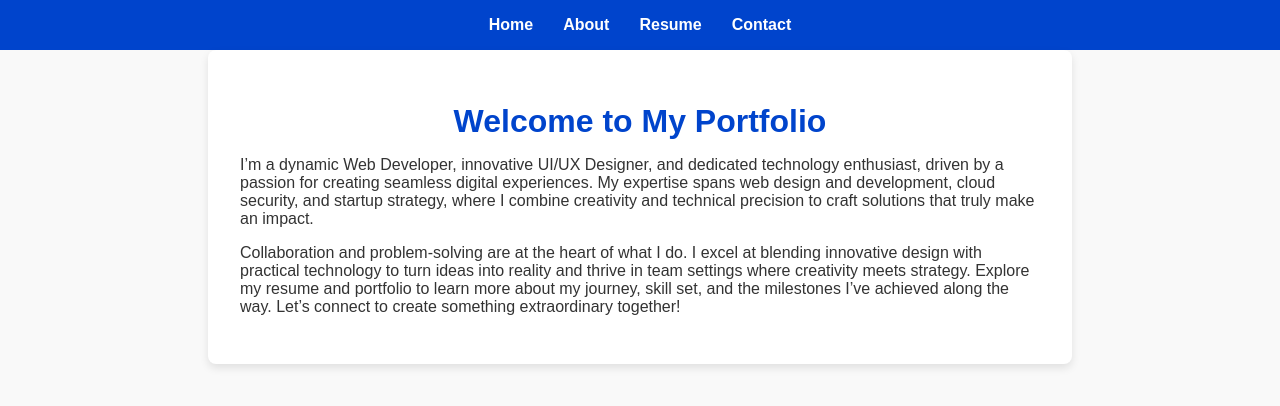
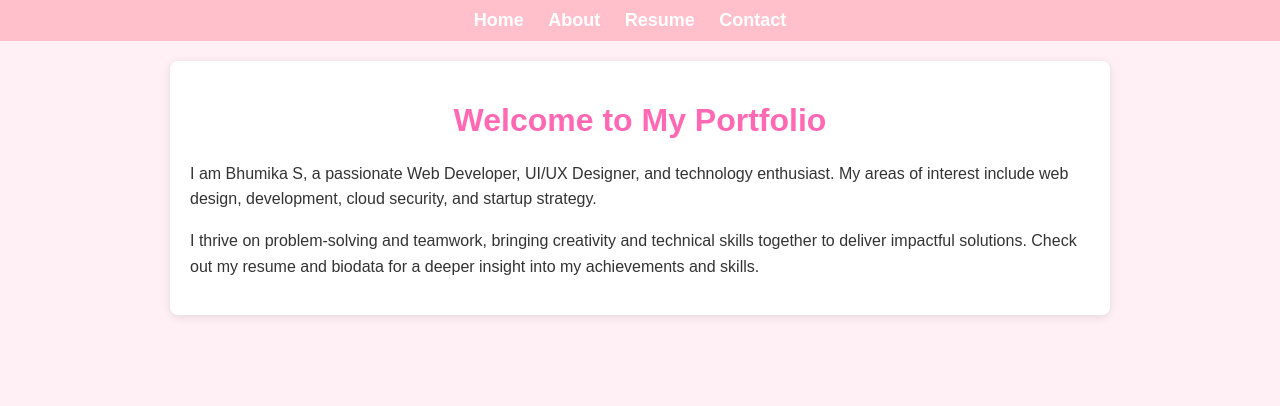
Before and after one commit to pkb9/portfolio, a plain HTML site: page index.html in a window 1280 px wide. Drawn offline with Linux system fonts and the light colour scheme.

Commit message:
Update index.html

```diff
--- a/index.html
+++ b/index.html
@@ -6,7 +6,62 @@
     <meta charset="UTF-8">
     <meta name="viewport" content="width=device-width, initial-scale=1.0">
     <title>Portfolio</title>
-    <link rel="stylesheet" href="styles.css">
+    <style>
+        body {
+            font-family: Arial, sans-serif;
+            margin: 0;
+            padding: 0;
+            background-color: #fff0f5;
+            color: #333;
+        }
+
+        nav {
+            background-color: #ffc0cb;
+            padding: 10px;
+        }
+
+        nav ul {
+            list-style-type: none;
+            margin: 0;
+            padding: 0;
+            text-align: center;
+        }
+
+        nav ul li {
+            display: inline;
+            margin-right: 20px;
+        }
+
+        nav ul li a {
+            color: white;
+            text-decoration: none;
+            font-size: 18px;
+            font-weight: bold;
+        }
+
+        nav ul li a:hover {
+            text-decoration: underline;
+        }
+
+        main {
+            padding: 20px;
+            max-width: 900px;
+            margin: 20px auto;
+            background-color: white;
+            box-shadow: 0 2px 10px rgba(0, 0, 0, 0.1);
+            border-radius: 8px;
+        }
+
+        main h1 {
+            text-align: center;
+            color: #ff69b4;
+        }
+
+        main p {
+            font-size: 16px;
+            line-height: 1.6;
+        }
+    </style>
 </head>
 
 <body>
@@ -22,17 +77,10 @@
     <main>
         <h1>Welcome to My Portfolio</h1>
         <p>
-    I’m a dynamic Web Developer, innovative UI/UX Designer, and dedicated technology enthusiast,
-            driven by a passion for creating seamless digital experiences.
-            My expertise spans web design and development, cloud security, and startup strategy,
-            where I combine creativity and technical precision to craft solutions that truly make an impact.
+            I am Bhumika S, a passionate Web Developer, UI/UX Designer, and technology enthusiast. My areas of interest include web design, development, cloud security, and startup strategy.
         </p>
         <p>
-           Collaboration and problem-solving are at the heart of what I do.
-            I excel at blending innovative design with practical technology to
-            turn ideas into reality and thrive in team settings where creativity meets strategy.
-            Explore my resume and portfolio to learn more about my journey, skill set, and the milestones
-            I’ve achieved along the way. Let’s connect to create something extraordinary together!
+            I thrive on problem-solving and teamwork, bringing creativity and technical skills together to deliver impactful solutions. Check out my resume and biodata for a deeper insight into my achievements and skills.
         </p>
     </main>
 </body>
```
